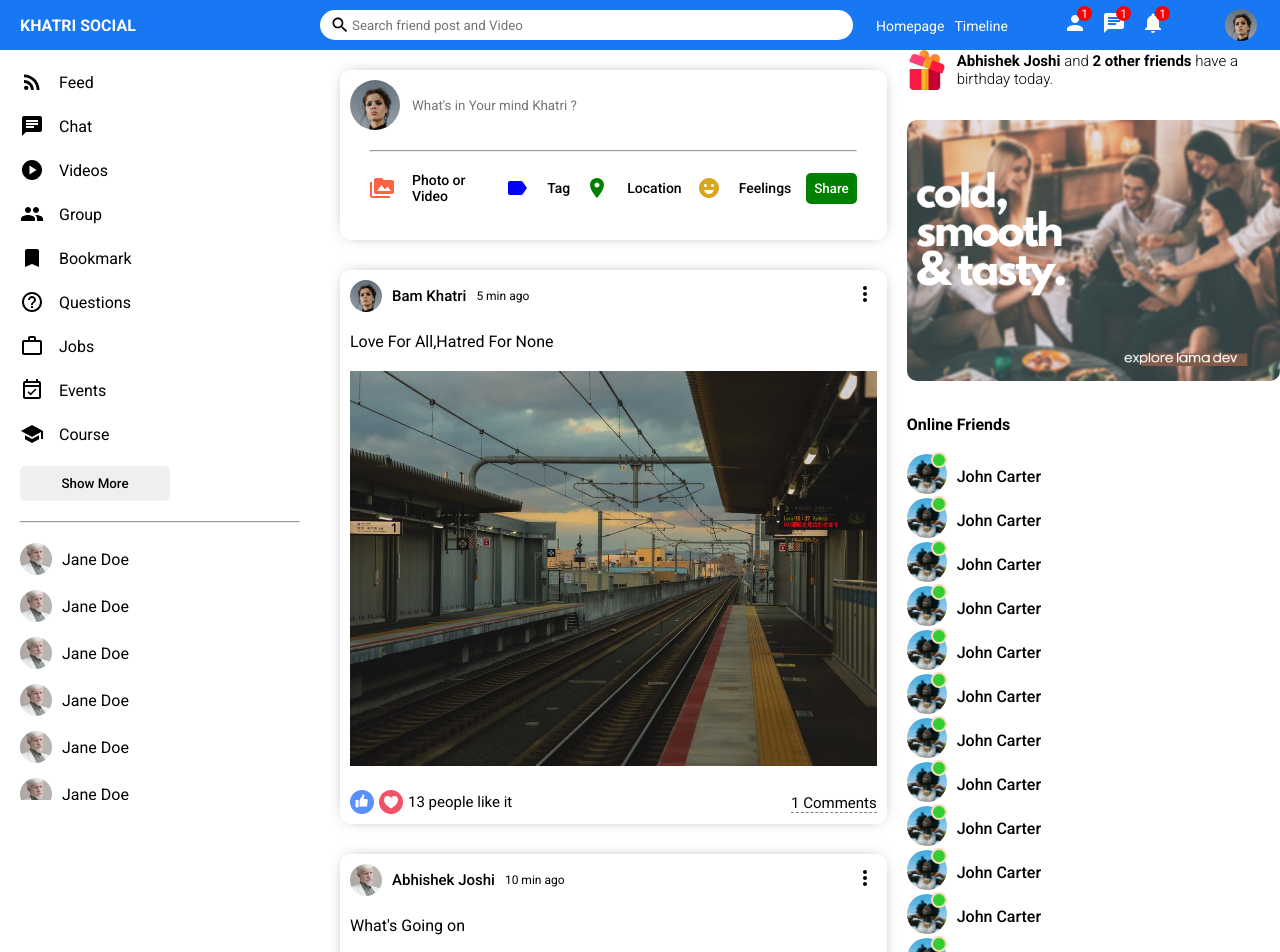
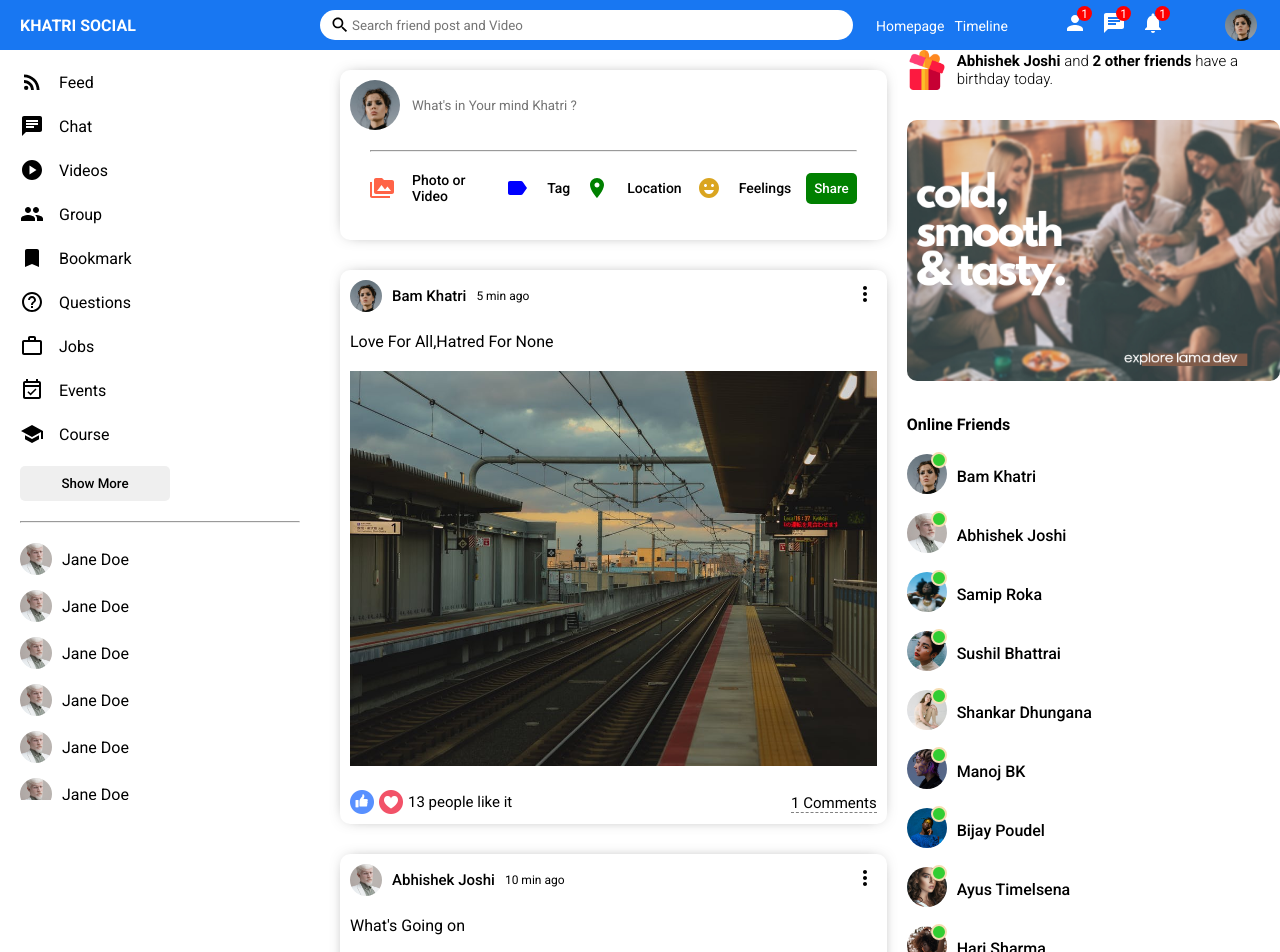
Before and after one commit to bamkhatri/social, a React (Create React App) app in the folder frontend/: page / in a window 1280 px wide. Shown: the top 952 px of the page. Built offline with nearby package versions, Linux system fonts and the light colour scheme.

Commit message:
Online people component added and minor changes on right bar

```diff
--- /dev/null
+++ b/frontend/src/Components/Online/Online.css
@@ -0,0 +1,29 @@
+.rightbarFriend {
+  display: flex;
+  align-items: center;
+  margin-right: 15px;
+  margin-bottom: 15px;
+}
+.rightbarProfileImgContainer {
+  margin-right: 10px;
+  position: relative;
+}
+.rightbarProfileImg {
+  width: 40px;
+  height: 40px;
+  object-fit: cover;
+  border-radius: 50%;
+}
+.rightbarOnline {
+  width: 12px;
+  height: 12px;
+  border-radius: 50%;
+  background-color: limegreen;
+  position: absolute;
+  top: -2px;
+  right: 0;
+  border: 2px solid wheat;
+}
+.rightbarUsername {
+  font-weight: 500;
+}
--- /dev/null
+++ b/frontend/src/Components/Online/Online.js
@@ -0,0 +1,15 @@
+import React from 'react'
+import './Online.css'
+const Online = ({ user }) => {
+  return (
+    <li className='rightbarFriend'>
+      <div className='rightbarProfileImgContainer'>
+        <img src={user.profilePicture} alt='' className='rightbarProfileImg' />
+        <span className='rightbarOnline'></span>
+      </div>
+      <span className='rightbarUsername'>{user.username}</span>
+    </li>
+  )
+}
+
+export default Online
--- a/frontend/src/Components/Rightbar/Rightbar.css
+++ b/frontend/src/Components/Rightbar/Rightbar.css
@@ -30,31 +30,3 @@
   padding: 0;
   list-style: none;
 }
-.rightbarFriend {
-  display: flex;
-  align-items: center;
-  margin-right: 15px;
-}
-.rightbarProfileImgContainer {
-  margin-right: 10px;
-  position: relative;
-}
-.rightbarProfileImg {
-  width: 40px;
-  height: 40px;
-  object-fit: cover;
-  border-radius: 50%;
-}
-.rightbarOnline {
-  width: 12px;
-  height: 12px;
-  border-radius: 50%;
-  background-color: limegreen;
-  position: absolute;
-  top: -2px;
-  right: 0;
-  border: 2px solid wheat;
-}
-.rightbarUsername {
-  font-weight: 500;
-}
--- a/frontend/src/Components/Rightbar/Rightbar.js
+++ b/frontend/src/Components/Rightbar/Rightbar.js
@@ -1,5 +1,7 @@
 import React from 'react'
 import './Rightbar.css'
+import { Users } from '../../dummyData'
+import Online from '../Online/Online'
 const Rightbar = () => {
   return (
     <div className='rightbar'>
@@ -14,149 +16,9 @@
         <img src='assets/ad.png' alt='' className='rightbarAd' />
         <h4 className='rightbarTitle'>Online Friends</h4>
         <ul className='friendList'>
-          <li className='rightbarFriend'>
-            <div className='rightbarProfileImgContainer'>
-              <img
-                src='assets/person/3.jpeg'
-                alt=''
-                className='rightbarProfileImg'
-              />
-              <span className='rightbarOnline'></span>
-            </div>
-            <span className='rightbarUsername'>John Carter</span>
-          </li>
-          <li className='rightbarFriend'>
-            <div className='rightbarProfileImgContainer'>
-              <img
-                src='assets/person/3.jpeg'
-                alt=''
-                className='rightbarProfileImg'
-              />
-              <span className='rightbarOnline'></span>
-            </div>
-            <span className='rightbarUsername'>John Carter</span>
-          </li>
-          <li className='rightbarFriend'>
-            <div className='rightbarProfileImgContainer'>
-              <img
-                src='assets/person/3.jpeg'
-                alt=''
-                className='rightbarProfileImg'
-              />
-              <span className='rightbarOnline'></span>
-            </div>
-            <span className='rightbarUsername'>John Carter</span>
-          </li>
-          <li className='rightbarFriend'>
-            <div className='rightbarProfileImgContainer'>
-              <img
-                src='assets/person/3.jpeg'
-                alt=''
-                className='rightbarProfileImg'
-              />
-              <span className='rightbarOnline'></span>
-            </div>
-            <span className='rightbarUsername'>John Carter</span>
-          </li>
-          <li className='rightbarFriend'>
-            <div className='rightbarProfileImgContainer'>
-              <img
-                src='assets/person/3.jpeg'
-                alt=''
-                className='rightbarProfileImg'
-              />
-              <span className='rightbarOnline'></span>
-            </div>
-            <span className='rightbarUsername'>John Carter</span>
-          </li>
-          <li className='rightbarFriend'>
-            <div className='rightbarProfileImgContainer'>
-              <img
-                src='assets/person/3.jpeg'
-                alt=''
-                className='rightbarProfileImg'
-              />
-              <span className='rightbarOnline'></span>
-            </div>
-            <span className='rightbarUsername'>John Carter</span>
-          </li>
-          <li className='rightbarFriend'>
-            <div className='rightbarProfileImgContainer'>
-              <img
-                src='assets/person/3.jpeg'
-                alt=''
-                className='rightbarProfileImg'
-              />
-              <span className='rightbarOnline'></span>
-            </div>
-            <span className='rightbarUsername'>John Carter</span>
-          </li>{' '}
-          <li className='rightbarFriend'>
-            <div className='rightbarProfileImgContainer'>
-              <img
-                src='assets/person/3.jpeg'
-                alt=''
-                className='rightbarProfileImg'
-              />
-              <span className='rightbarOnline'></span>
-            </div>
-            <span className='rightbarUsername'>John Carter</span>
-          </li>
-          <li className='rightbarFriend'>
-            <div className='rightbarProfileImgContainer'>
-              <img
-                src='assets/person/3.jpeg'
-                alt=''
-                className='rightbarProfileImg'
-              />
-              <span className='rightbarOnline'></span>
-            </div>
-            <span className='rightbarUsername'>John Carter</span>
-          </li>
-          <li className='rightbarFriend'>
-            <div className='rightbarProfileImgContainer'>
-              <img
-                src='assets/person/3.jpeg'
-                alt=''
-                className='rightbarProfileImg'
-              />
-              <span className='rightbarOnline'></span>
-            </div>
-            <span className='rightbarUsername'>John Carter</span>
-          </li>
-          <li className='rightbarFriend'>
-            <div className='rightbarProfileImgContainer'>
-              <img
-                src='assets/person/3.jpeg'
-                alt=''
-                className='rightbarProfileImg'
-              />
-              <span className='rightbarOnline'></span>
-            </div>
-            <span className='rightbarUsername'>John Carter</span>
-          </li>
-          <li className='rightbarFriend'>
-            <div className='rightbarProfileImgContainer'>
-              <img
-                src='assets/person/3.jpeg'
-                alt=''
-                className='rightbarProfileImg'
-              />
-              <span className='rightbarOnline'></span>
-            </div>
-            <span className='rightbarUsername'>John Carter</span>
-          </li>
-          <li className='rightbarFriend'>
-            <div className='rightbarProfileImgContainer'>
-              <img
-                src='assets/person/3.jpeg'
-                alt=''
-                className='rightbarProfileImg'
-              />
-              <span className='rightbarOnline'></span>
-            </div>
-            <span className='rightbarUsername'>John Carter</span>
-          </li>
+          {Users.map((user) => (
+            <Online key={user.id} user={user} />
+          ))}
         </ul>
       </div>
     </div>
```
